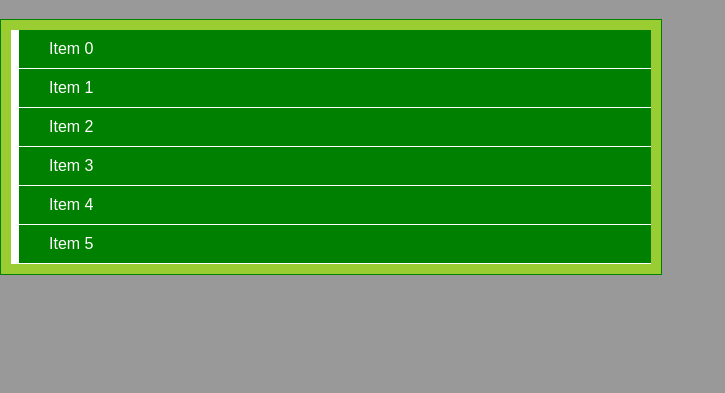
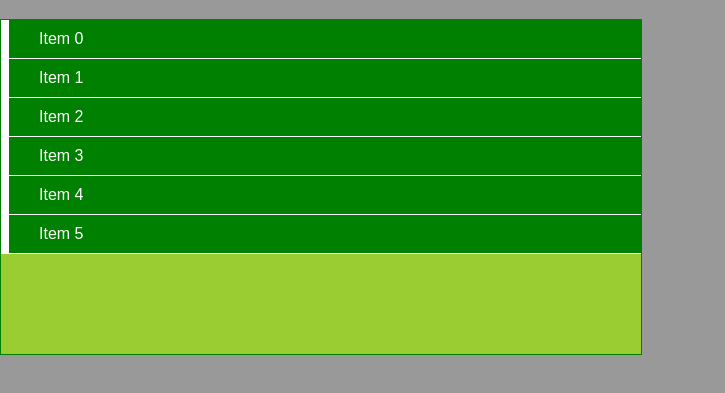
Before and after one commit to deamon-cool/list-reorder-drag-drop, a plain HTML site: page index.html in a window 1280 px wide. Shown: the part 61-454 px from the top of the page, without its empty margins (0-725 px from the left). Drawn offline with Linux system fonts and the light colour scheme.

Commit message:
Deleted padding in each side because element was placed on the end if it was dragging under right/left/top padding of .list class. Instead added padding bottom. It helps to adding dragged element to the end of list

```diff
--- a/style.css
+++ b/style.css
@@ -9,7 +9,7 @@ body {
 .list {
     width: 50%;
     background-color: yellowgreen;
-    padding: 10px;
+    padding-bottom: 100px;
     border: 1px solid green;
 }
 
```
